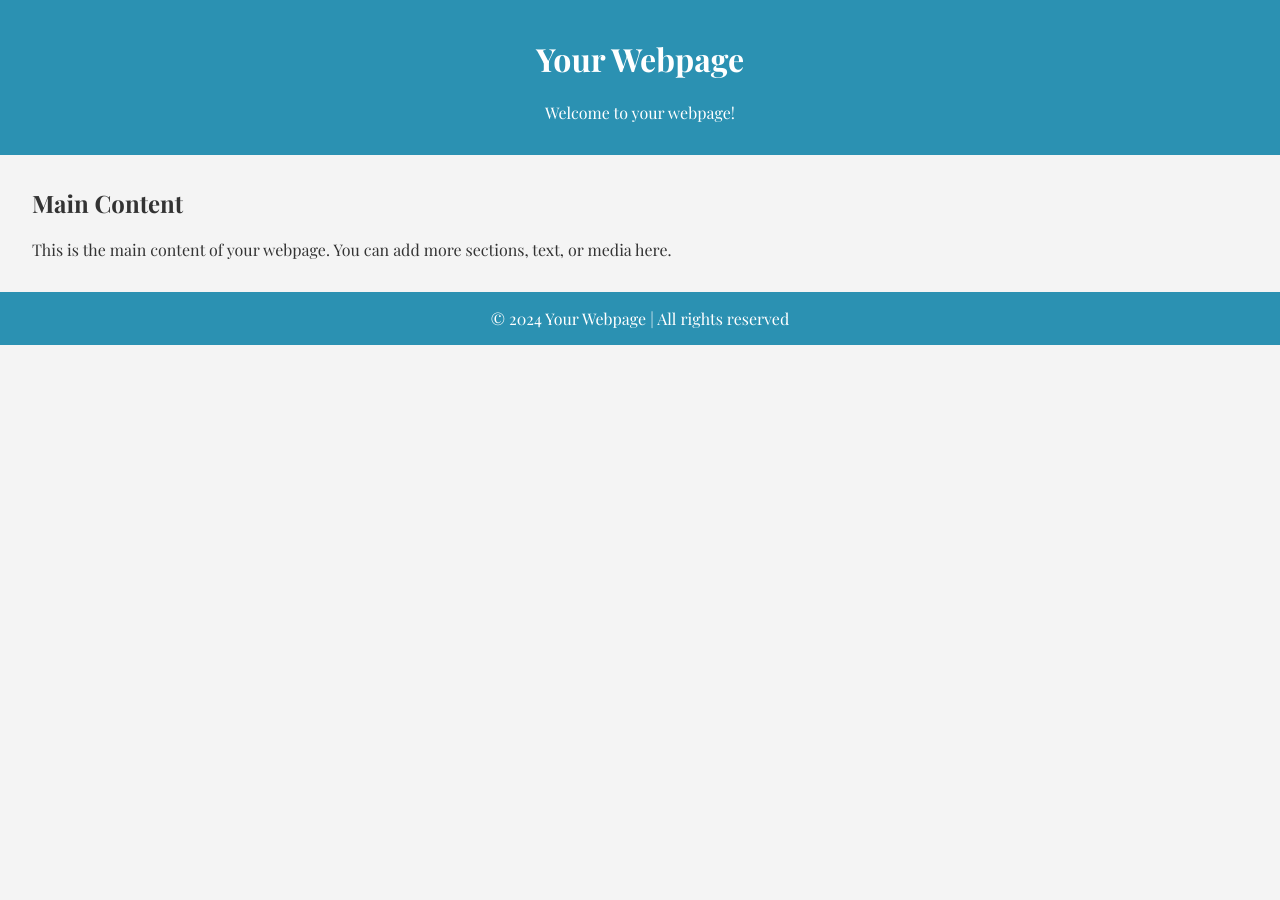
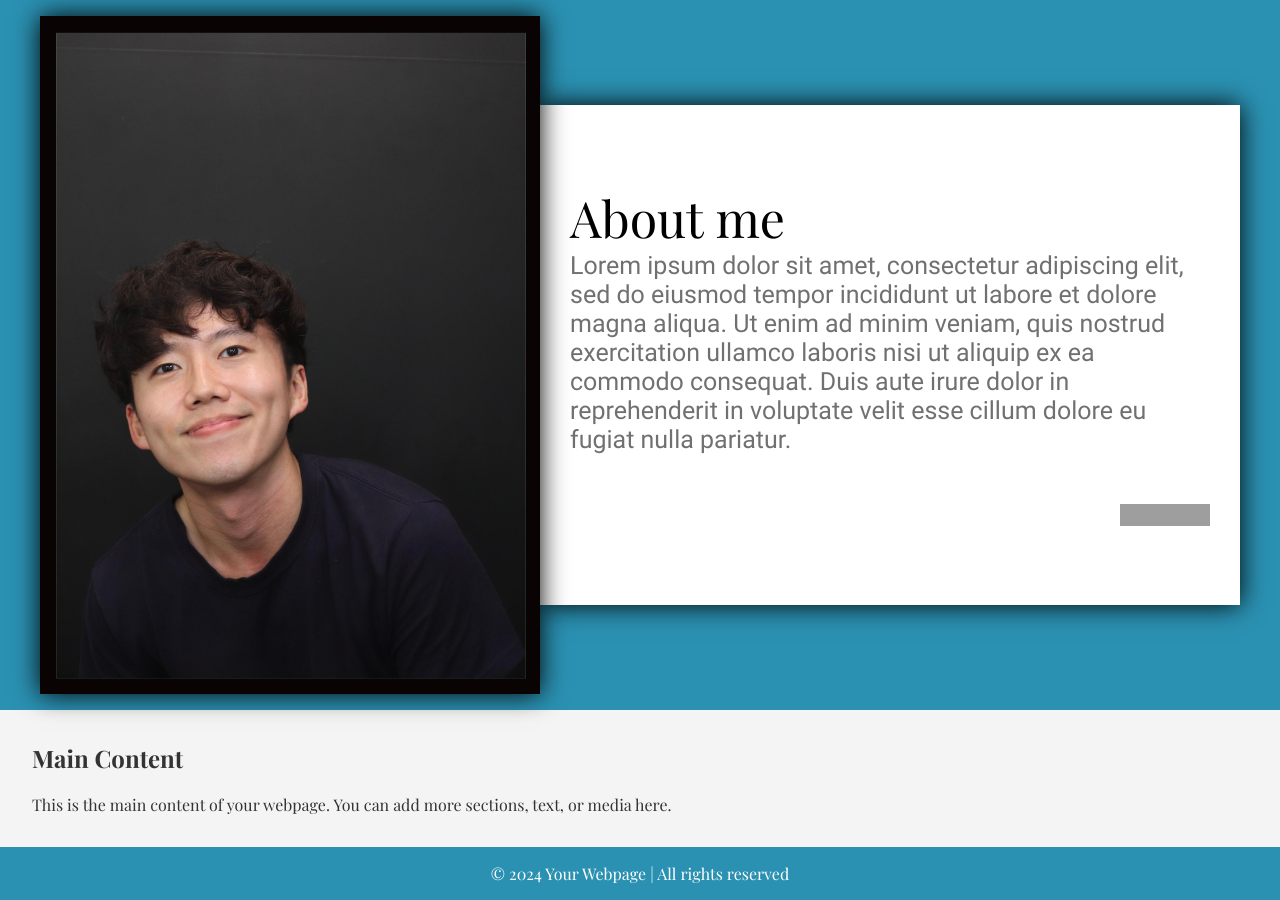
Before and after one commit to joominchoi/homepage, a website: page index.html in a window 1280 px wide. Before the commit the page ends 800 px from the top, so only its background shows below. Drawn offline with Linux system fonts and the light colour scheme; grey boxes are pictures that could not be loaded.

Commit message:
Create rought layout for header

```diff
--- a/index.html
+++ b/index.html
@@ -8,18 +8,42 @@
   </head>
   <body>
     <header>
-      <h1>Your Webpage</h1>
-      <p>Welcome to your webpage!</p>
-  </header>
+      <div id="image-container">
+        <img
+          id="profile-picture"
+          src="assets/images/profile-picture.jpg"
+          alt="profile picture"
+        />
+      </div>
+      <div id="about-me-container">
+        <h2>About me</h2>
+        <p>
+          Lorem ipsum dolor sit amet, consectetur adipiscing elit, sed do
+          eiusmod tempor incididunt ut labore et dolore magna aliqua. Ut enim ad
+          minim veniam, quis nostrud exercitation ullamco laboris nisi ut
+          aliquip ex ea commodo consequat. Duis aute irure dolor in
+          reprehenderit in voluptate velit esse cillum dolore eu fugiat nulla
+          pariatur.
+        </p>
+        <div>
+          <img src="https://cdn.jsdelivr.net/gh/devicons/devicon/icons/twitter/twitter-original.svg" />
+          <img src="https://cdn.jsdelivr.net/gh/devicons/devicon/icons/linkedin/linkedin-plain.svg" />
+          <img src="https://cdn.jsdelivr.net/gh/devicons/devicon/icons/github/github-original.svg" />
 
-  <main>
+
+        </div>
+      </div>
+    </header>
+
+    <main>
       <h2>Main Content</h2>
-      <p>This is the main content of your webpage. You can add more sections, text, or media here.</p>
-  </main>
+      <p>
+        This is the main content of your webpage. You can add more sections,
+        text, or media here.
+      </p>
+    </main>
 
-  <footer>
-      &copy; 2024 Your Webpage | All rights reserved
-  </footer>
+    <footer>&copy; 2024 Your Webpage | All rights reserved</footer>
   </body>
 
   <script src="main.js"></script>
--- a/styles.css
+++ b/styles.css
@@ -36,10 +36,60 @@ body {
 }
 
 header {
+  display: flex;
+  justify-content: center;
+  align-items: center;
   background-color: rgb(43, 145, 178);
   padding: 1rem;
   text-align: center;
   color: #fff;
+}
+
+#image-container {
+  box-shadow: 0px 0px 25px rgb(0, 0, 0);
+  z-index: 1;
+}
+
+#profile-picture {
+  width: 500px;
+}
+
+#about-me-container {
+  display: flex;
+  flex-direction: column;
+  justify-content: center;
+  width: 700px;
+  height: 500px;
+  padding: 30px;
+  background-color: white;
+  box-shadow: 0px 0px 25px rgb(0, 0, 0);
+}
+
+#about-me-container h2, p {
+  margin: 0;
+  text-align: start;
+}
+
+#about-me-container h2 {
+  color: black;
+  font-size: 50px;
+  font-weight: 100;
+}
+
+#about-me-container p {
+  font-family: 'Roboto', sans-serif;
+  color: rgba(0, 0, 0, 0.562);
+  font-size: 25px;
+}
+
+#about-me-container div {
+  display: flex;
+  justify-content: end;
+  margin-top: 50px;
+}
+
+#about-me-container div img {
+  width: 30px
 }
 
 main {
```
Also changed, not shown: assets/images/profile-picture.jpg (added).
